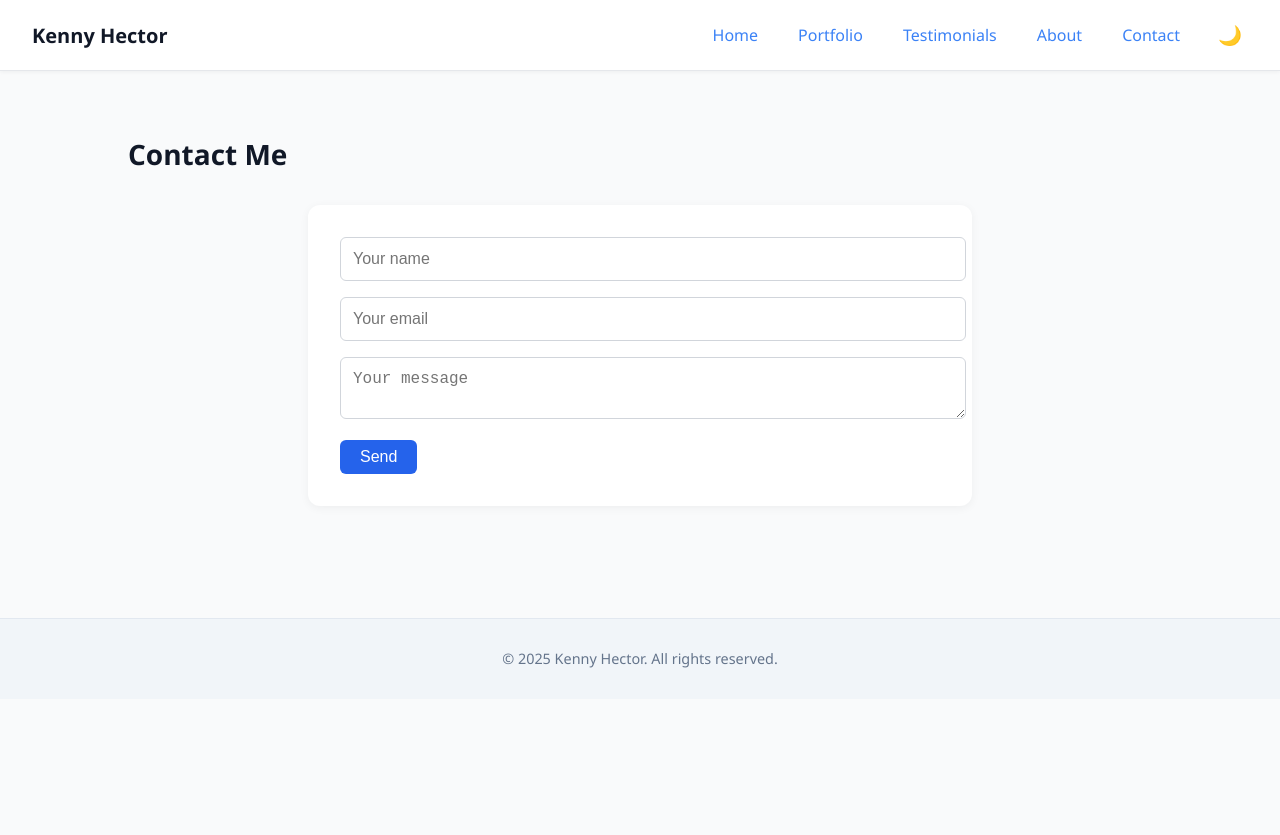
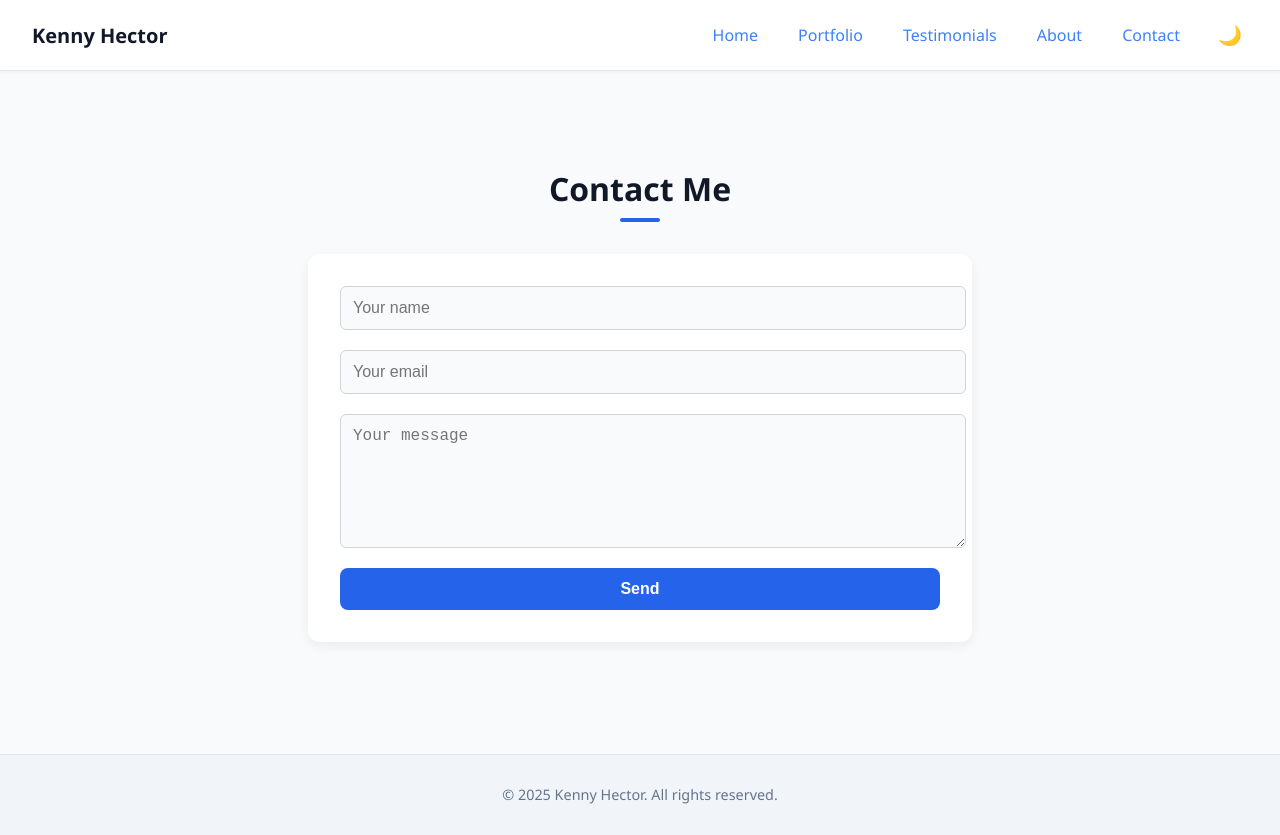
Before and after one commit to khector24/react-ai-portfolio, a React (Vite) app: page /contact in a window 1280 px wide. Before the commit the page ends 800 px from the top, so only its background shows below. Built offline with nearby package versions, Linux system fonts and the light colour scheme.

Commit message:
Add AOS to contact form

```diff
--- a/src/ContactForm.css
+++ b/src/ContactForm.css
@@ -1,31 +1,67 @@
-/* === Contact Form === */
+/* === Page Layout === */
+.contact-container {
+  max-width: 900px;
+  margin: 0 auto;
+  padding: 4rem 1rem;
+  text-align: center;
+}
+
+.contact-container h2 {
+  font-size: 2rem;
+  font-weight: 700;
+  margin-bottom: 2rem;
+  position: relative;
+}
+
+.contact-container h2::after {
+  content: "";
+  display: block;
+  width: 40px;
+  height: 4px;
+  background-color: #2563eb;
+  margin: 0.5rem auto 0;
+  border-radius: 2px;
+}
+
+/* === Form Styling === */
 .contact-form {
   max-width: 600px;
-  margin: 2rem auto;
+  margin: 0 auto;
   background: white;
   padding: 2rem;
   border-radius: 0.75rem;
-  box-shadow: 0 2px 10px rgba(0, 0, 0, 0.05);
+  box-shadow: 0 4px 12px rgba(0, 0, 0, 0.06);
+  display: flex;
+  flex-direction: column;
+  gap: 1.25rem;
 }
 
 .contact-form input,
 .contact-form textarea {
   width: 100%;
-  margin-bottom: 1rem;
   padding: 0.75rem;
   border: 1px solid #d1d5db;
   border-radius: 0.375rem;
   font-size: 1rem;
+  background-color: #f9fafb;
 }
 
+.contact-form input:focus,
+.contact-form textarea:focus {
+  outline: none;
+  border-color: #2563eb;
+  box-shadow: 0 0 0 2px rgba(37, 99, 235, 0.3);
+}
+
+/* === Button === */
 .contact-form button {
   background-color: #2563eb;
   color: white;
-  padding: 0.5rem 1.25rem;
+  padding: 0.75rem;
+  font-size: 1rem;
   border: none;
-  border-radius: 0.375rem;
-  font-size: 1rem;
-  cursor: pointer;
+  border-radius: 0.5rem;
+  font-weight: 600;
   transition: background-color 0.2s ease;
 }
 
@@ -33,11 +69,14 @@
   background-color: #1d4ed8;
 }
 
-/* === Dark Mode === */
+/* === Dark Theme === */
+body[data-theme="dark"] .contact-container {
+  color: #f9fafb;
+}
+
 body[data-theme="dark"] .contact-form {
   background-color: #111827;
   border: 1px solid #374151;
-  color: #f9fafb;
 }
 
 body[data-theme="dark"] .contact-form input,
@@ -53,10 +92,9 @@ body[data-theme="dark"] .contact-form textarea::placeholder {
 }
 
 body[data-theme="dark"] .contact-form button {
-  background-color: #2563eb;
-  color: white;
+  background-color: #3b82f6;
 }
 
 body[data-theme="dark"] .contact-form button:hover {
-  background-color: #1d4ed8;
+  background-color: #2563eb;
 }
--- a/src/ContactForm.jsx
+++ b/src/ContactForm.jsx
@@ -1,5 +1,7 @@
-import { useState } from "react";
+import { useState, useEffect } from "react";
 import "./ContactForm.css";
+import AOS from "aos";
+import "aos/dist/aos.css";
 
 export default function ContactForm() {
   const [formData, setFormData] = useState({
@@ -7,6 +9,10 @@ export default function ContactForm() {
     email: "",
     message: "",
   });
+
+  useEffect(() => {
+    AOS.init({ duration: 800, once: true });
+  }, []);
 
   const handleChange = (e) => {
     const { name, value } = e.target;
@@ -19,9 +25,9 @@ export default function ContactForm() {
   };
 
   return (
-    <main>
-      <h2>Contact Me</h2>
-      <form onSubmit={handleSubmit} className="contact-form">
+    <main className="contact-container">
+      <h2 data-aos="fade-down">Contact Me</h2>
+      <form onSubmit={handleSubmit} className="contact-form" data-aos="zoom-in">
         <input
           type="text"
           name="name"
@@ -43,6 +49,7 @@ export default function ContactForm() {
           placeholder="Your message"
           onChange={handleChange}
           value={formData.message}
+          rows="6"
           required
         />
         <button type="submit">Send</button>
```
